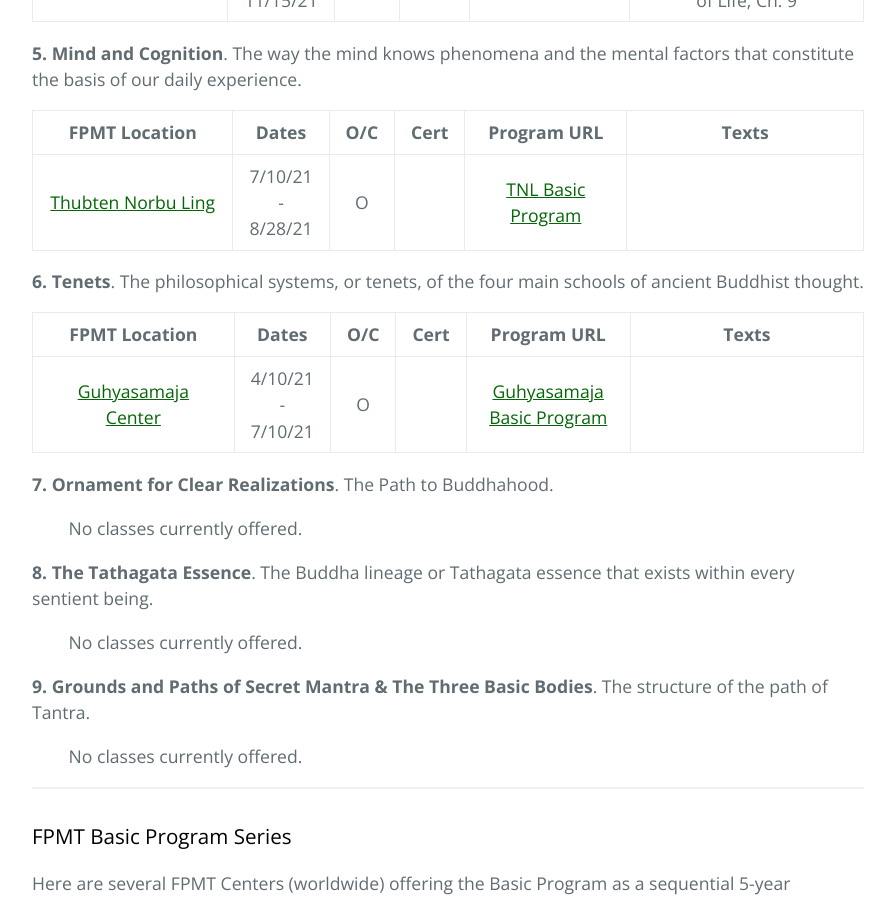
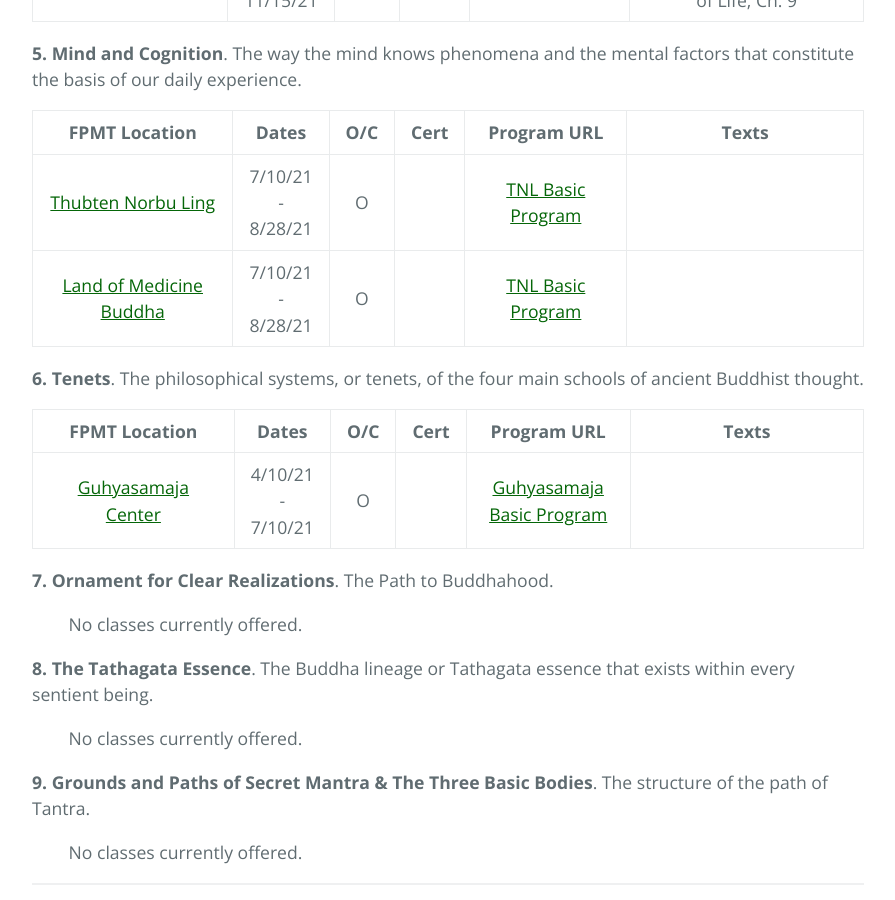
Before and after one commit to lgeorge/lgeorge.github.io, a Jekyll site: the page built from fpmt-na/index.html, in a window 1280 px wide and 900 px high, scrolled down 1695 px. Shown: the whole window, without its empty margins (192-1087 px from the left). Built offline with Jekyll 4.4.1, drawn with Linux system fonts in a browser that asks for light colours.

Commit message:
add lmb mind & cognition

```diff
--- a/fpmt-na/index.html
+++ b/fpmt-na/index.html
@@ -129,6 +129,14 @@
             <td style="text-align:center"><a href="https://tnlsf.org/event/basic-program-mind-and-cognition-with-ven-george-churinoff/2021-07-10/" target="_blank" rel="noreferrer noopener">TNL Basic Program</a></td>
             <td style="text-align:center"></td>
           </tr>
+          <tr>
+            <td style="text-align:center"><a href="https://landofmedicinebuddha.org/" target="_blank" rel="noreferrer noopener">Land of Medicine Buddha</a></td>
+            <td style="text-align:center">7/10/21 - 8/28/21</td>
+            <td style="text-align:center">O</td>
+            <td style="text-align:center"></td>
+            <td style="text-align:center"><a href="https://landofmedicinebuddha.org/events/categories/basic-program/" target="_blank" rel="noreferrer noopener">TNL Basic Program</a></td>
+            <td style="text-align:center"></td>
+          </tr>
     		</tbody>
     	</table>
 
```
